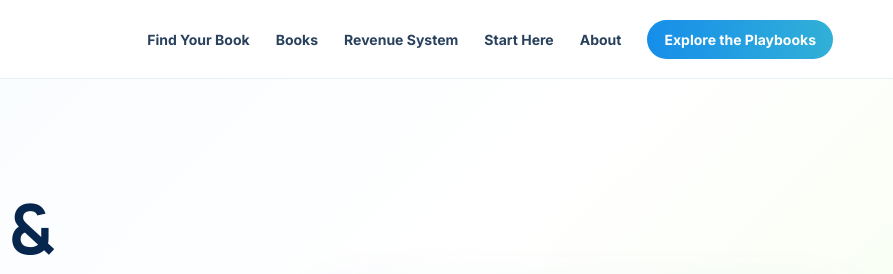
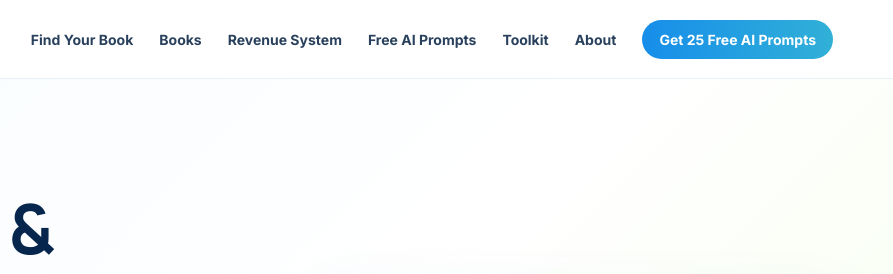
Before and after one commit to Jaytr80/staffing-revenue-lab, a plain HTML site: page index.html in a window 1280 px wide. Shown: the top 274 px of the page, 387-1280 px from the left. Drawn offline with Linux system fonts and the light colour scheme.

Commit message:
Add free prompts and toolkit navigation

```diff
--- a/index.html
+++ b/index.html
@@ -33,9 +33,10 @@ ml('account', '2613426');
   <a href="#finder">Find Your Book</a>
   <a href="#library">Books</a>
   <a href="#system">Revenue System</a>
-        <a href="#path">Start Here</a>
+  <a href="#free-prompts">Free AI Prompts</a>
+  <a href="/toolkit/">Toolkit</a>
   <a href="#about">About</a>
-        <a class="nav-cta" href="#library">Explore the Playbooks</a>
+  <a class="nav-cta" href="#free-prompts">Get 25 Free AI Prompts</a>
 </nav>
     </div>
   </header>
@@ -62,7 +63,7 @@ ml('account', '2613426');
       </div>
     </section>
 
-    <section class="lead-magnet-top">
+    <section id="free-prompts" class="lead-magnet-top">
   <div class="container lead-magnet-top-inner">
     <div class="lead-magnet-copy">
       <div class="eyebrow">FREE AI RECRUITING TOOLKIT</div>
```
Lines whose indentation alone changed are shown as unchanged.
